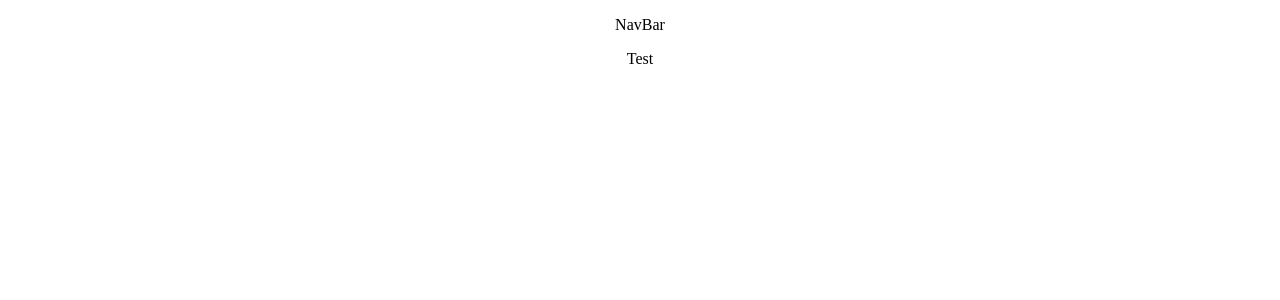
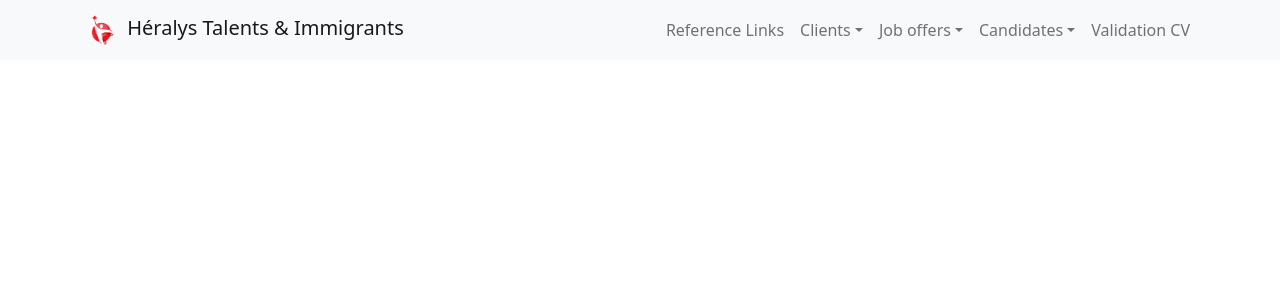
Before and after one commit to mchaplyak/heralys_int_pr, a React (Create React App) app: page / in a window 1280 px wide. Shown: the top 300 px of the page. Built offline with nearby package versions, Linux system fonts and the light colour scheme.

Commit message:
NavBar created

```diff
--- a/package.json
+++ b/package.json
@@ -6,11 +6,13 @@
     "@testing-library/jest-dom": "^5.16.5",
     "@testing-library/react": "^13.4.0",
     "@testing-library/user-event": "^13.5.0",
+    "bootstrap": "^5.2.2",
     "react": "^18.2.0",
+    "react-bootstrap": "^2.5.0",
     "react-dom": "^18.2.0",
+    "react-router-dom": "^6.4.2",
     "react-scripts": "5.0.1",
-    "web-vitals": "^2.1.4",
-    "react-router-dom": "^6.4.2"
+    "web-vitals": "^2.1.4"
   },
   "devDependencies": {
     "@types/react": "^18.0.21",
--- a/src/App.js
+++ b/src/App.js
@@ -1,11 +1,12 @@
 import './App.css';
-import NavBar from "./components/NavBar";
+import Header from "./components/Header";
+import  'bootstrap/dist/css/bootstrap.min.css'
+
 
 function App() {
   return (
-    <div className="App">
-        <NavBar/>
-      <p>Test</p>
+    <div>
+        <Header/>
     </div>
   );
 }
--- /dev/null
+++ b/src/components/Header.js
@@ -0,0 +1,42 @@
+import React, {Component} from 'react';
+import {Container, Nav, Navbar, NavDropdown} from "react-bootstrap";
+import logo from '../assets/heralys_vector.png'
+
+class Header extends Component {
+    render() {
+        return (
+            <Navbar collapseOnSelect expand="md" bg="light" variant="light">
+                <Container>
+                    <Navbar.Brand href={"/"}>
+                        <img
+                            src={logo}
+                            width="40"
+                            className="d-inline-block align-top"
+                            alt="logo"
+                        /> Héralys Talents & Immigrants </Navbar.Brand>
+                    <Navbar.Toggle aria-controls="responsive-navbar-nav"/>
+                    <Navbar.Collapse id="responsive-navbar-nav"/>
+                    <Nav className="me-auto">
+                        <Nav.Link href="/refLinks">Reference Links</Nav.Link>
+                        <NavDropdown title="Clients" id="basic-nav-dropdown">
+                            <NavDropdown.Item href="/creatingContacts">Creating contacts</NavDropdown.Item>
+                            <NavDropdown.Item href="/creatingClients">Creating clients</NavDropdown.Item>
+                        </NavDropdown>
+                        <NavDropdown title="Job offers" id="basic-nav-dropdown">
+                            <NavDropdown.Item href="/addAnOffer">Add an offer</NavDropdown.Item>
+                            <NavDropdown.Item href="/joHistory">History of job offers</NavDropdown.Item>
+                        </NavDropdown>
+                        <NavDropdown title="Candidates" id="basic-nav-dropdown">
+                            <NavDropdown.Item href="/creatingContacts">Registration</NavDropdown.Item>
+                            <NavDropdown.Item href="/listOfCandidates">List of candidates</NavDropdown.Item>
+                            <NavDropdown.Item href="/listOfInterviews">List of interviews</NavDropdown.Item>
+                        </NavDropdown>
+                            <Nav.Link href="/valCv">Validation CV</Nav.Link>
+                    </Nav>
+                </Container>
+            </Navbar>
+    );
+    }
+    }
+
+    export default Header;
--- a/src/components/NavBar.js
+++ /dev/null
@@ -1,13 +0,0 @@
-import React, {Component} from 'react';
-
-class NavBar extends Component {
-    render() {
-        return (
-            <div>
-                <p>NavBar</p>
-            </div>
-        );
-    }
-}
-
-export default NavBar;
```
Also changed, not shown: src/assets/Heralys_logo.png (added), src/assets/heralys_vector.png (added).
